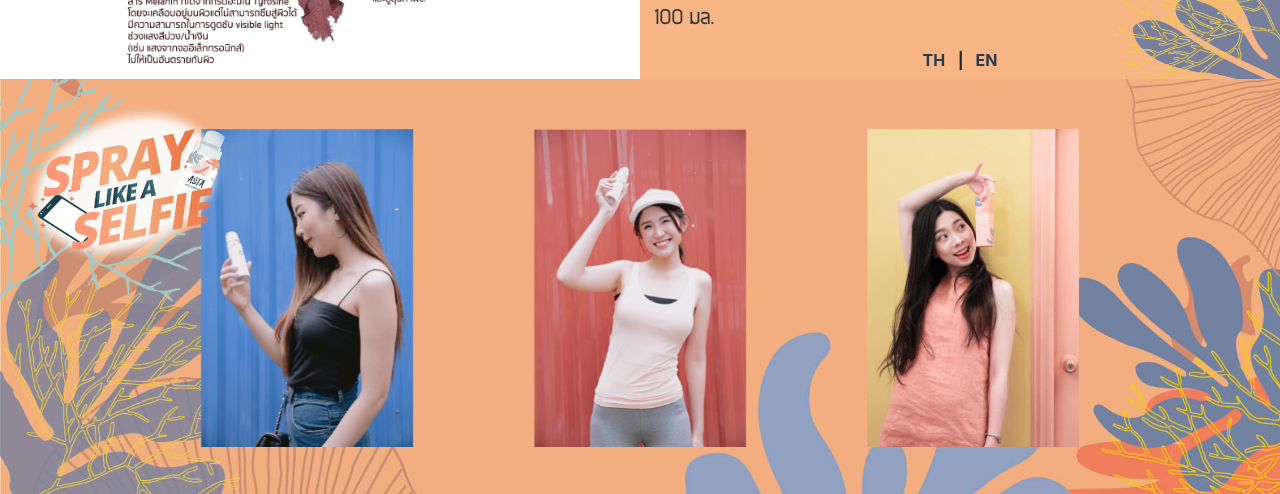
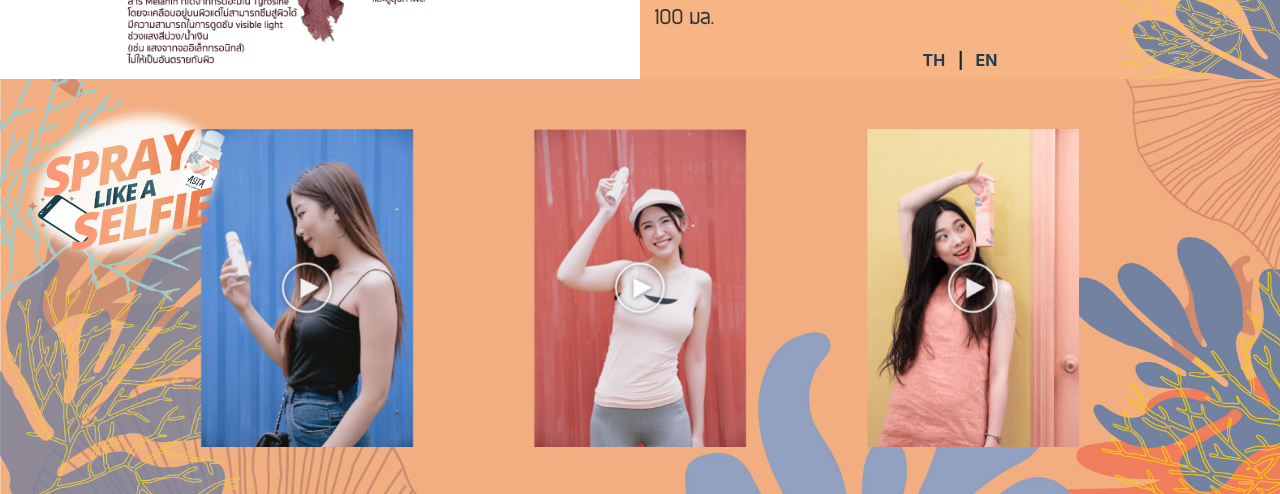
Before and after one commit to underdogdude/-sunscreen.github.io, a plain HTML site: page index.html in a window 1280 px wide. Shown: the part 3227-3721 px from the top of the page. Drawn offline with nearby package versions, Linux system fonts and the light colour scheme; a script that the page names is missing.

Commit message:
add thumbnail VDO

```diff
--- a/index.html
+++ b/index.html
@@ -11,7 +11,7 @@
     <meta http-equiv="X-UA-Compatible" content="IE=edge">
     <title>ASTA SunSpray</title>
     <meta name="description" content="">
-    <!-- <meta name="viewport" content="width=device-width, initial-scale=1"> -->
+    <meta name="viewport" content="width=device-width, initial-scale=1">
     <link rel="stylesheet" href="">
     <link rel="shortcut icon" type="image/x-icon" href="./resource/favicon.ico">
 
@@ -74,11 +74,11 @@
 
 
         .logo {
-            width:150px;
+            width: 150px;
         }
 
         .social-icon {
-            max-width: 25px ;
+            max-width: 25px;
         }
 
         .btn-asta {
@@ -95,6 +95,7 @@
         .more-space {
             padding: 50px;
         }
+
         @media only screen and (max-width: 600px) {
             .bg-contact {
                 background-position: left center;
@@ -137,13 +138,13 @@
             .bg-contact {
                 background-size: auto !important;
             }
-            .bg-contact h4{
+            .bg-contact h4 {
                 font-size: 15px;
             }
-            .social-icon{
+            .social-icon {
                 width: 16px;
             }
-            .logo-footer{
+            .logo-footer {
                 width: 80px !important;
             }
             .img-contact-1 {
@@ -275,14 +276,8 @@
 
     </div>
 
-    <!-- <script src="https://player.vimeo.com/api/player.js"></script>
-    <iframe src="https://player.vimeo.com/video/130546659?title=0&byline=0&portrait=0" style="width:100%;height:100%; padding-top: 30px; padding-bottom: 50px;"
-        class="fade-in-bottom video" frameborder="0" webkitallowfullscreen mozallowfullscreen allowfullscreen></iframe> -->
     <div class="container" style="margin-top: 40px; margin-bottom: 70px;">
-        <!-- <video width="100%" playsinline controls style="width: 100%; height: auto;">
-            <source src="https://drive.google.com/file/d/1R-Ya7a2s-BGvS094iOgIn20oi4t2NlB5/preview" type="video/mp4">
-            Your browser does not support HTML5 video.
-          </video> -->
+
         <div class=" embed-responsive embed-responsive-16by9 ">
             <iframe src="https://drive.google.com/file/d/1R-Ya7a2s-BGvS094iOgIn20oi4t2NlB5/preview" class="embed-responsive-item" gesture="media"
                 allow="encrypted-media" allowfullscreen></iframe>
@@ -320,7 +315,8 @@
                     <p class="thai">- ปกป้องผิวจากแสงแดด UVA และ UVB</p>
                     <p class="thai">- ปกป้องผิวจากแสงBlue-violet light (HEV)</p>
                     <p class="thai">- ป้องกันผิวจากมลภาวะ และ ความร้อนAnti-pollution</p>
-                    <p class="thai">- ลดอาการระคายเคือง พร้อมเพิ่มความชุ่มชื่นแก่ผิวให้ผิวแลดูเปล่งปลั่งสดใสอีกทั้งสามารถยับยั้ง การเกิดริ้วรอยก่อนวัย</p>
+                    <p class="thai">- ลดอาการระคายเคือง พร้อมเพิ่มความชุ่มชื่นแก่ผิวให้ผิวแลดูเปล่งปลั่งสดใสอีกทั้งสามารถยับยั้ง
+                        การเกิดริ้วรอยก่อนวัย</p>
                     <p class="thai">- ไม่ใส่สารแต่งกลิ่นและวัตถุกันเสีย</p>
                     <p class="thai">- ไม่เกิดอาการแพ้ต่อผิวหนัง</p>
                     <h3 style="color: #333;" class="thai">
@@ -356,13 +352,13 @@
             <div class="row " style="padding: 50px 0px;">
 
                 <div class="col-md-4 text-center fade-in-bottom ">
-                    <img src="./resource/ASTA-Star1.png" style="max-width: 70%;" />
+                    <img src="./resource/Thumbnail1.png" style="max-width: 70%;" />
                 </div>
                 <div class="col-md-4 text-center fade-in-bottom ">
-                    <img src="./resource/ASTA-Star2.png" style="max-width: 70%;" />
+                    <img src="./resource/Thumbnail2.png" style="max-width: 70%;" />
                 </div>
                 <div class="col-md-4 text-center fade-in-bottom ">
-                    <img src="./resource/ASTA-Star3.png" style="max-width: 70%;" />
+                    <img src="./resource/Thumbnail3.png" style="max-width: 70%;" />
                 </div>
             </div>
         </div>
@@ -398,8 +394,7 @@
                         <span style="font-weight: 900; color: #d68b6d;"> #Spraylikeaselfie #เราฉีดท่านี้</span>
                     </p>
 
-                    <img src="./resource/galaxy.png" alt="samsung galaxy s9 plus"
-                        style="max-width: 100% ;width: 50%;"/>
+                    <img src="./resource/galaxy.png" alt="samsung galaxy s9 plus" style="max-width: 100% ;width: 50%;" />
 
                     <h5 style="margin-top:20px;">
                         <a href="https://www.facebook.com/astasunspray/" target="_blank" class="btn btn-primary btn-asta">"ร่วมกิจกรรม"</a>
@@ -411,9 +406,10 @@
     </div>
 
     <div class="container-fluid" style=" background :#fff ;">
-        <img src="./resource/campaign-bg-top-left.png" style="position: absolute;  left:0; max-width: 140px;"  class="img-contact-1"/>
+        <img src="./resource/campaign-bg-top-left.png" style="position: absolute;  left:0; max-width: 140px;" class="img-contact-1"
+        />
         <img src="./resource/Product-BG-3-flip.png" style="position: absolute;  right:0; max-width: 190px;" class="img-contact-2">
-        <div  class="more-space">
+        <div class="more-space">
             <div class="row " style="width: 100%;text-align: center; padding: 30px; background: #f7b585; ">
                 <div class="col-md-12 align-self-center fade-in-bottom">
                     <img src="./resource/logo.png" alt="sunSprayLogo" style="width: 130px " class="logo-footer" />
```
Also changed, not shown: resource/Thumbnail1.png (added), resource/Thumbnail2.png (added), resource/Thumbnail3.png (added), resource/play-btn.png (added), 2 other files.
